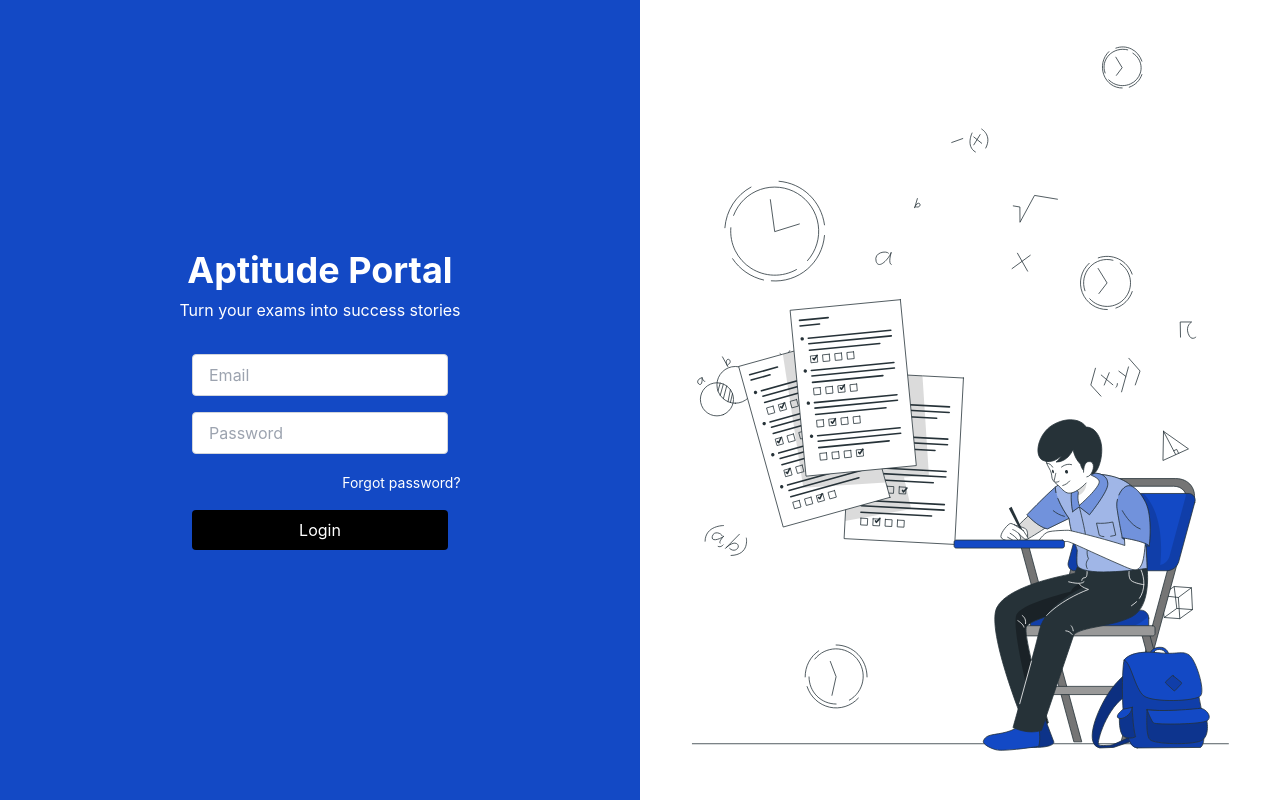
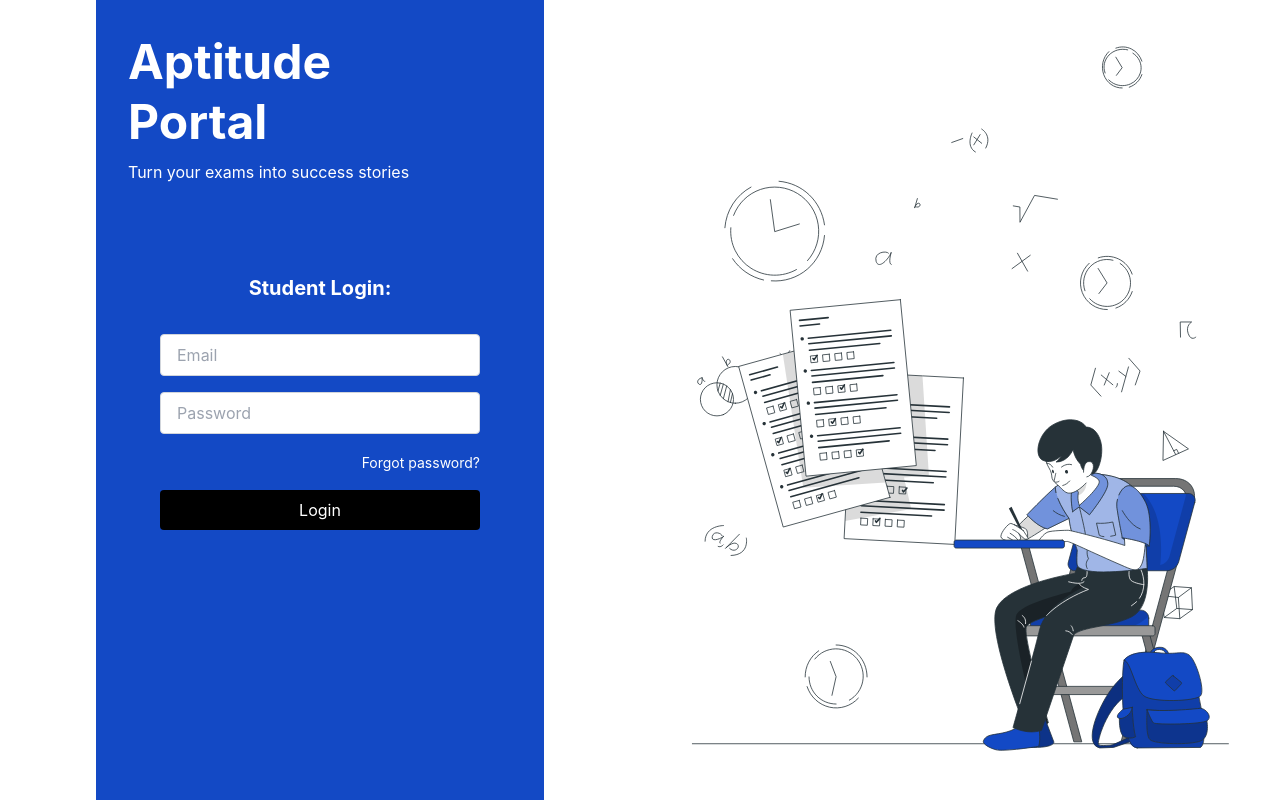
Before and after one commit to jaypatelll1/csi-aptitude-portal, a React (Create React App) app in the folder client/: page / in a window 1280 px wide. Built offline with nearby package versions, Linux system fonts and the light colour scheme.

Commit message:
new but not updated login page

```diff
--- a/client/src/pages/student/Stu_Login.js
+++ b/client/src/pages/student/Stu_Login.js
@@ -1,34 +1,62 @@
-import React from 'react';
+import React, { useState } from 'react';
 import doodle from '../../assets/sidebar/doodle.svg';
 import blueBox from '../../assets/sidebar/blueBox.svg';
 
 const StudentLogin = () => {
+  const [email, setEmail] = useState('');
+  const [password, setPassword] = useState('');
+  const [error, setError] = useState('');
+
+  const handleSubmit = (e) => {
+    e.preventDefault();
+    if (!email || !password) {
+      setError('Please fill in all fields');
+    } else {
+      // Handle login logic here
+      setError('');
+    }
+  };
+
   return (
-    <div className="flex h-screen">
+    <div className="flex h-screen flex-col md:flex-row">
       {/* Left Section */}
-      <div className="w-1/2 bg-blue-500 relative flex flex-col justify-center items-center">
+      <div className="w-full md:w-1/2 bg-blue-500 relative flex justify-center items-center max-w-md mx-auto px-4 py-8">
         {/* Background Image */}
         <img
           src={blueBox}
-          alt="Blue Box"
+          alt="Blue Box Background"
           className="absolute inset-0 w-full h-full object-cover"
         />
-        <div className="relative z-10 text-center text-white">
-          <h1 className="text-4xl font-bold">Aptitude Portal</h1>
+        {/* Header Text */}
+        <div className="absolute top-8 left-8 text-white text-left">
+          <h1 className="text-5xl font-bold leading-tight">
+            Aptitude
+            <br />
+            <span className="text-5xl font-bold leading-tight">Portal</span>
+          </h1>
           <p className="mt-2">Turn your exams into success stories</p>
-          <form className="mt-8 space-y-4">
+        </div>
+        {/* Login Form */}
+        <div className="relative z-10 flex flex-col items-center text-white mt-1 w-full">
+          <h2 className="text-xl font-bold mb-8">Student Login: </h2>
+          {error && <div className="text-red-500 mb-4">{error}</div>}
+          <form onSubmit={handleSubmit} className="space-y-4 w-full max-w-xs">
             <div>
               <input
                 type="email"
                 placeholder="Email"
-                className="w-64 px-4 py-2 rounded border border-gray-300 text-black focus:outline-none"
+                value={email}
+                onChange={(e) => setEmail(e.target.value)}
+                className="w-full px-4 py-2 rounded border border-gray-300 text-black focus:outline-none"
               />
             </div>
             <div>
               <input
                 type="password"
                 placeholder="Password"
-                className="w-64 px-4 py-2 rounded border border-gray-300 text-black focus:outline-none"
+                value={password}
+                onChange={(e) => setPassword(e.target.value)}
+                className="w-full px-4 py-2 rounded border border-gray-300 text-black focus:outline-none"
               />
             </div>
             <div className="text-right">
@@ -38,7 +66,7 @@ const StudentLogin = () => {
             </div>
             <button
               type="submit"
-              className="w-64 py-2 bg-black text-white rounded hover:bg-gray-800"
+              className="w-full py-2 bg-black text-white rounded hover:bg-gray-800"
             >
               Login
             </button>
@@ -46,10 +74,10 @@ const StudentLogin = () => {
         </div>
       </div>
       {/* Right Section */}
-      <div className="w-1/2 bg-white flex justify-center items-center relative">
+      <div className="w-full md:w-1/2 bg-white flex justify-center items-center relative">
         <img
           src={doodle}
-          alt="Doodle"
+          alt="Illustration of a student doodle"
           className="absolute inset-0 w-full h-full object-contain"
         />
       </div>
```
